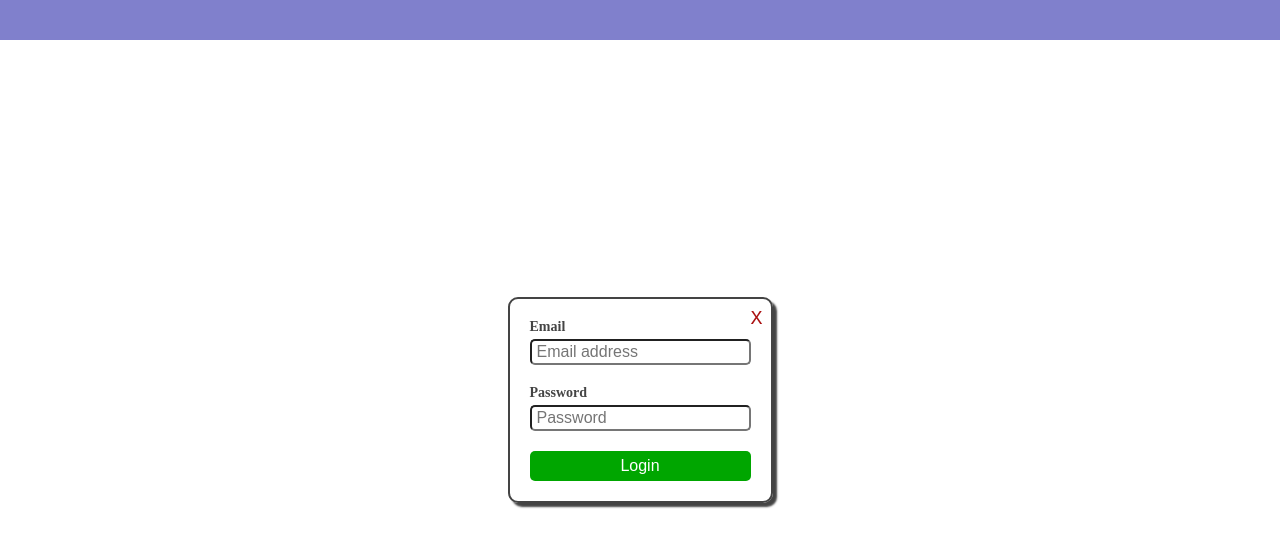
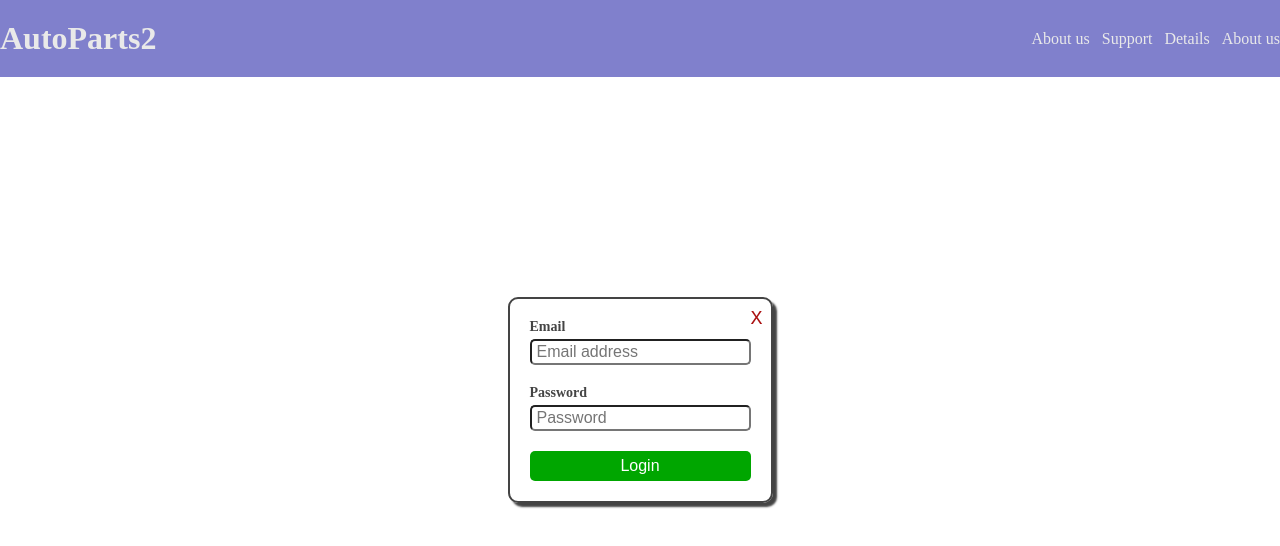
Before and after one commit to RealDontMatter/autoparts2-frontend, a React (Vite) app: page / in a window 1280 px wide. Shown: the top 546 px of the page. Built offline with nearby package versions, Linux system fonts and the light colour scheme.

Commit message:
Added Footer, Header, PageLauout Components

```diff
--- /dev/null
+++ b/src/components/Footer.jsx
@@ -0,0 +1,11 @@
+import styles from "./Footer.module.css"
+
+export default function Footer() {
+    return (
+        <footer className={styles.footer}>
+            <div className={styles.container}>
+                All rights reserved
+            </div>
+        </footer>
+    )
+}
--- /dev/null
+++ b/src/components/Footer.module.css
@@ -0,0 +1,13 @@
+.footer {
+  padding: 20px 0;
+  background: #00009a;
+}
+
+.container {
+  width: 1280px;
+  margin: 0 auto;
+
+  display: flex;
+  justify-content: space-between;
+  align-items: center;
+}
--- a/src/components/Header.jsx
+++ b/src/components/Header.jsx
@@ -4,11 +4,15 @@ import styles from "./Header.module.css"
 
 export default function Header() {
     return (
-        <header>
-            <div className={styles.header1}>
-                <div className={styles.container}>
-
-                </div>
+        <header className={styles.header}>
+            <div className={styles.container}>
+                <h1><a href="/">AutoParts2</a></h1>
+                <ul>
+                    <li><a href="/about">About us</a></li>
+                    <li><a href="/about">Support</a></li>
+                    <li><a href="/about">Details</a></li>
+                    <li><a href="/about">About us</a></li>
+                </ul>
             </div>
         </header>
     )
--- a/src/components/Header.module.css
+++ b/src/components/Header.module.css
@@ -1,7 +1,34 @@
-.header1 {
+.header {
     padding: 20px 0;
     background: #00009a;
 }
 .container {
+    margin: 0 auto;
+    width: 1280px;
 
+    display: flex;
+    justify-content: space-between;
+    align-items: center;
 }
+.container h1 a {
+    font-size: 32px;
+    color: lightgray;
+    text-decoration: none;
+    &:hover {
+        color: darkgray;
+    }
+}
+.container ul a {
+    text-decoration: none;
+    color: lightgray;
+    font-size: 16px;
+    font-weight: 400;
+    &:hover {
+        color: darkgray;
+    }
+}
+.container ul {
+    list-style-type: none;
+    display: flex;
+    gap: 12px;
+}
--- /dev/null
+++ b/src/components/PageLayout.jsx
@@ -0,0 +1,20 @@
+import styles from './PageLayout.module.css';
+import {Footer, Header, Login, ModalLayout} from "./index.jsx";
+import {useState} from "react";
+
+export default function PageLayout({children}) {
+    const [isLoginOpened, setIsLoginOpened] = useState(false);
+
+    return (
+        <>
+            <div className={styles.page}>
+                <Header />
+                <div className={styles.body}> {children} </div>
+                <Footer />
+            </div>
+            <ModalLayout isOpen={isLoginOpened}>
+                <Login onClose={() => setIsLoginOpened(false)} />
+            </ModalLayout>
+        </>
+    )
+}
--- /dev/null
+++ b/src/components/PageLayout.module.css
@@ -0,0 +1,10 @@
+.page {
+    display: flex;
+    flex-direction: column;
+    align-items: stretch;
+    min-height: 100vh;
+}
+
+.body {
+    flex-grow: 1;
+}
```
Also changed, not shown: src/components/index.jsx (+6 -2 lines).
